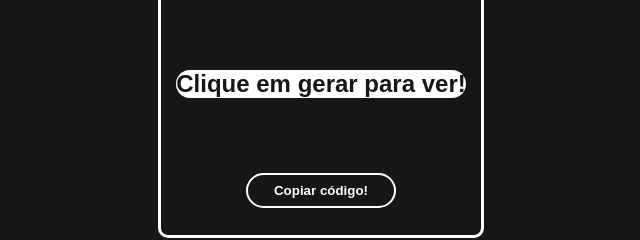
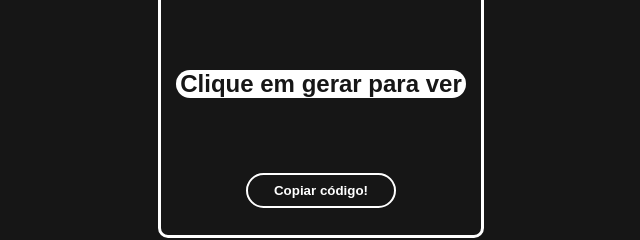
Before and after one commit to SilvaRDev/Gerador-de-codigos, a plain HTML site: page index.html in a window 1280 px wide. Shown: the part 325-565 px from the top of the page, 319-959 px from the left. Drawn offline with Linux system fonts and the light colour scheme.

Commit message:
Update index.html

```diff
--- a/index.html
+++ b/index.html
@@ -15,7 +15,7 @@
       <input type="button" value="Gerar" class="btn" id="btn-gerar">
     </div>
     <div class="result">
-      <h2 id="codigo">Clique em gerar para ver!</h2>
+      <h2 id="codigo">Clique em gerar para ver</h2>
       <input type="button" value="Copiar código!" class="btn" id="btn-copiar">
     </div>
     <script src="script.js"></script>
```
